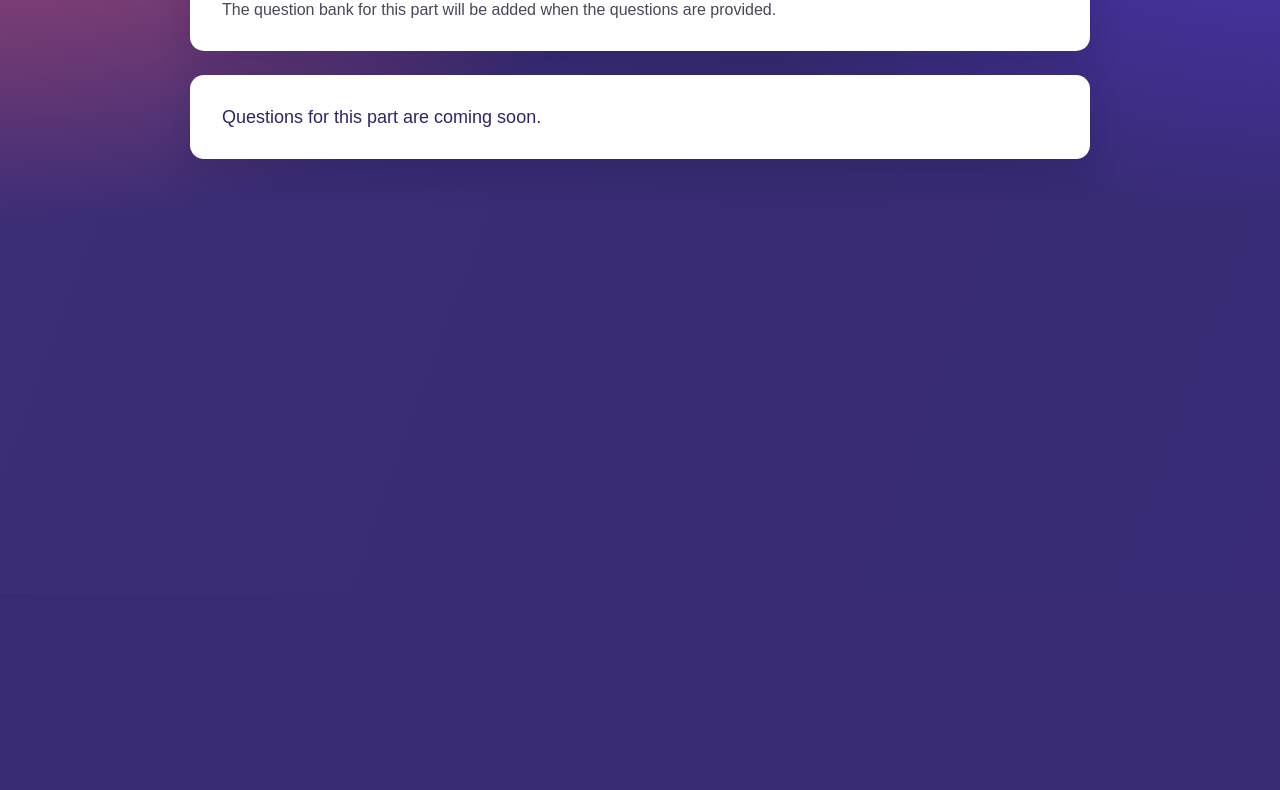
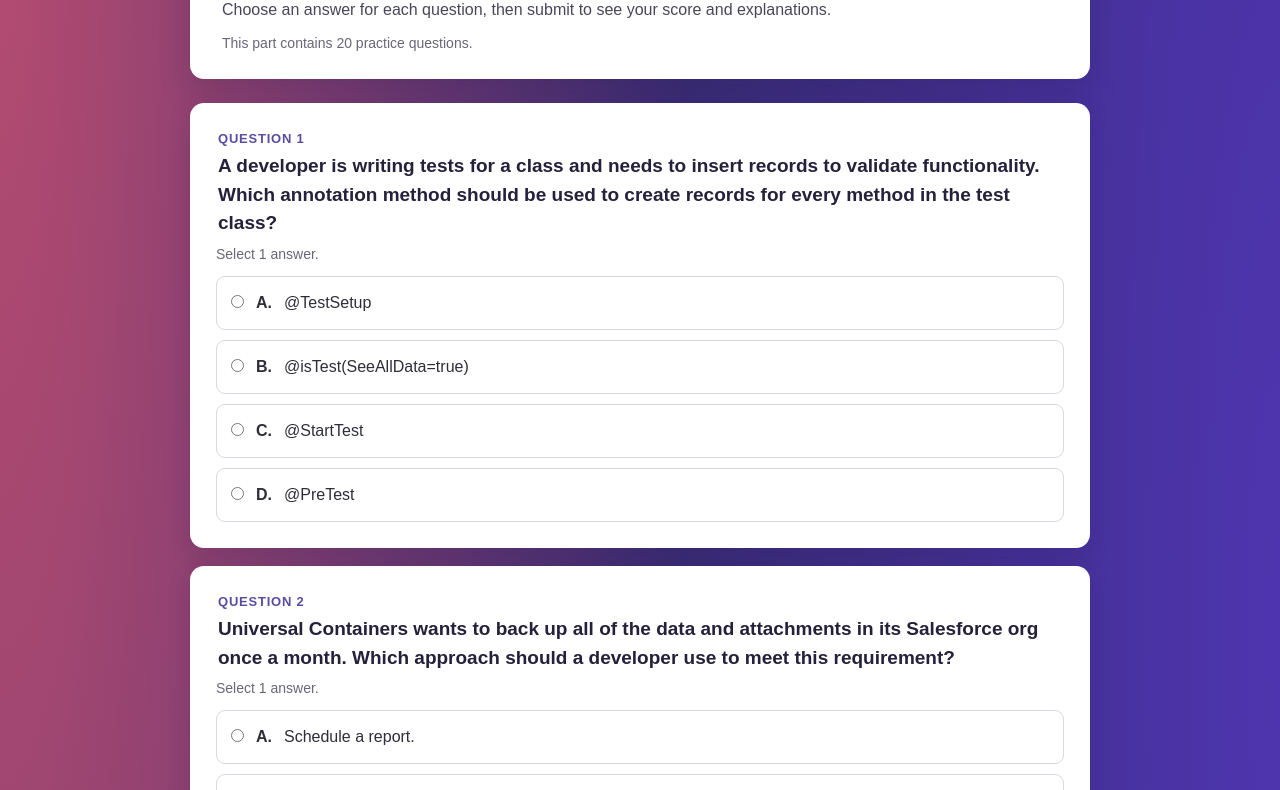
Before and after one commit to jamesdeen1996/jamesdeen.github.io, a plain HTML site: page platform-developer-part.html in a window 1280 px wide. Shown: the part 206-996 px from the top of the page. Before the commit the page ends 800 px from the top, so only its background shows below. Drawn offline with Linux system fonts and the light colour scheme.

Commit message:
Add Platform Developer 1 Part 1 practice quiz (questions 1-20)
Reuse the shared quiz script for Platform Developer 1 via a quizConfig,
preserve line breaks in question prompts for code snippets.

Co-Authored-By: Claude Opus 5.5 <noreply@anthropic.com>

```diff
--- a/css/data-architect.css
+++ b/css/data-architect.css
@@ -110,6 +110,8 @@
   font-size: 19px;
   font-weight: 700;
   line-height: 1.5;
+  white-space: pre-wrap;
+  overflow-wrap: anywhere;
 }
 
 .question-instruction {
--- a/js/data-architect-quiz.js
+++ b/js/data-architect-quiz.js
@@ -5,33 +5,37 @@ const errorMessage = document.querySelector("#quiz-error");
 const submitButton = document.querySelector("#submit-quiz");
 const retryButton = document.querySelector("#retry-quiz");
 const backToPartsButton = document.querySelector("#back-to-parts");
+const config = window.quizConfig ?? {
+  name: "Data Architect",
+  homeUrl: "data-architect-home.html",
+  partCount: 6,
+  parts: {
+    1: window.dataArchitectQuestions,
+    2: window.dataArchitectPart2Questions,
+    3: window.dataArchitectPart3Questions
+  }
+};
 const requestedPart = Number(new URLSearchParams(window.location.search).get("part") || "1");
-const partNumber = Number.isInteger(requestedPart) && requestedPart >= 1 && requestedPart <= 6
+const partNumber = Number.isInteger(requestedPart) && requestedPart >= 1 && requestedPart <= config.partCount
   ? requestedPart
   : 0;
-const questions = partNumber === 1
-  ? window.dataArchitectQuestions
-  : partNumber === 2
-    ? window.dataArchitectPart2Questions
-    : partNumber === 3
-      ? window.dataArchitectPart3Questions
-    : [];
+const questions = config.parts[partNumber] ?? [];
 const partHeading = document.querySelector("#part-number");
 const sampleNote = document.querySelector("#sample-note");
 const comingSoon = document.querySelector("#coming-soon");
 
-document.title = `Data Architect - Part ${partNumber}`;
+document.title = `${config.name} - Part ${partNumber}`;
 
-if (partNumber === 1 || partNumber === 2 || partNumber === 3) {
+if (questions.length > 0) {
   partHeading.textContent = String(partNumber);
-  sampleNote.textContent = `This part contains ${questions.length} practice questions.`;
+  sampleNote.textContent = `This part contains ${questions.length} practice question${questions.length === 1 ? "" : "s"}.`;
   renderQuestions();
   form.addEventListener("submit", submitQuiz);
   retryButton.addEventListener("click", resetQuiz);
   backToPartsButton.addEventListener("click", () => {
-    window.location.href = "data-architect-home.html";
+    window.location.href = config.homeUrl;
   });
-} else if (partNumber >= 4 && partNumber <= 6) {
+} else if (partNumber > 0) {
   partHeading.textContent = String(partNumber);
   document.querySelector("#quiz-intro")?.remove();
   sampleNote.hidden = true;
@@ -39,11 +43,11 @@ if (partNumber === 1 || partNumber === 2 || partNumber === 3) {
   comingSoon.textContent = `Questions for Part ${partNumber} will be added here.`;
   comingSoon.hidden = false;
 } else {
-  document.title = "Data Architect - Part not found";
+  document.title = `${config.name} - Part not found`;
   partHeading.textContent = "Not found";
   sampleNote.hidden = true;
   form.hidden = true;
-  comingSoon.textContent = "Choose a part from the Data Architect parts page.";
+  comingSoon.textContent = `Choose a part from the ${config.name} parts page.`;
   comingSoon.hidden = false;
 }
 
--- /dev/null
+++ b/js/platform-developer-questions.js
@@ -0,0 +1,233 @@
+window.platformDeveloperPart1Questions = [
+  {
+    prompt: "A developer is writing tests for a class and needs to insert records to validate functionality. Which annotation method should be used to create records for every method in the test class?",
+    options: [
+      { id: "A", text: "@TestSetup" },
+      { id: "B", text: "@isTest(SeeAllData=true)" },
+      { id: "C", text: "@StartTest" },
+      { id: "D", text: "@PreTest" }
+    ],
+    answers: ["A"],
+    explanation: "A method annotated with @TestSetup runs once before the test methods, and the records it creates are available to every test method in the class (each method gets a fresh copy, since changes are rolled back). SeeAllData=true exposes existing org data instead of creating test records, and @StartTest and @PreTest are not valid annotations."
+  },
+  {
+    prompt: "Universal Containers wants to back up all of the data and attachments in its Salesforce org once a month. Which approach should a developer use to meet this requirement?",
+    options: [
+      { id: "A", text: "Schedule a report." },
+      { id: "B", text: "Define a Data Export scheduled job." },
+      { id: "C", text: "Create a Schedulable Apex class." },
+      { id: "D", text: "Use the Data Loader command line." }
+    ],
+    answers: ["B"],
+    explanation: "The Data Export service can be scheduled to run monthly and can include images, documents, and attachments, producing a full backup with no code. A report exports only selected fields, and Schedulable Apex or Data Loader command line would require custom building and still wouldn't easily capture all files."
+  },
+  {
+    prompt: "Which two statements accurately represent the MVC framework implementation in Salesforce?",
+    options: [
+      { id: "A", text: "Records created or updated by triggers represent the Model (M) part of the MVC framework." },
+      { id: "B", text: "Validation rules enforce business rules and represent the Controller (C) part of the MVC framework." },
+      { id: "C", text: "Standard and Custom objects used in the app schema represent the View (V) part of the MVC framework." },
+      { id: "D", text: "Lightning component HTML files represent the Model (M) part of the MVC framework." }
+    ],
+    answers: ["A", "B"],
+    explanation: "Records and the data they hold are the Model, and business logic such as validation rules and triggers belongs to the Controller. Objects in the schema are part of the Model, not the View, and Lightning component HTML files are the View, not the Model."
+  },
+  {
+    prompt: "Universal Containers has a large number of custom applications that were built using a third-party JavaScript framework and exposed using Visualforce pages. The company wants to update these applications to apply styling that resembles the look and feel of Lightning Experience. What should the developer do to fulfill the business request in the quickest and most effective manner?",
+    options: [
+      { id: "A", text: "Incorporate the Salesforce Lightning Design System CSS stylesheet into the JavaScript applications." },
+      { id: "B", text: "Enable Available for Lightning Experience, Lightning Communities, and the mobile app on Visualforce pages used by the custom application." },
+      { id: "C", text: "Set the attribute enableLightning to true in the definition." },
+      { id: "D", text: "Rewrite all Visualforce pages as Lightning components." }
+    ],
+    answers: ["A"],
+    explanation: "The Salesforce Lightning Design System (SLDS) is a CSS framework that gives any page the Lightning look and feel, so adding its stylesheet restyles the existing apps without rebuilding them. The Available for Lightning Experience checkbox only controls where a page can be used, not how it looks; enableLightning is not a real attribute; and rewriting every page is the slowest option."
+  },
+  {
+    prompt: "Which process automation should be used to send an outbound message without using Apex code?",
+    options: [
+      { id: "A", text: "Workflow Rule" },
+      { id: "B", text: "Process Builder" },
+      { id: "C", text: "Flow Builder" },
+      { id: "D", text: "Strategy Builder" }
+    ],
+    answers: ["A"],
+    explanation: "Outbound messages are a Workflow Rule action, which sends a SOAP message to an external endpoint with no code. Process Builder can't send outbound messages, and Strategy Builder is for Einstein Next Best Action recommendations."
+  },
+  {
+    prompt: "What does the Lightning Component framework provide to developers?",
+    options: [
+      { id: "A", text: "Support for Classic and Lightning UIs" },
+      { id: "B", text: "Templates to create custom components" },
+      { id: "C", text: "Prebuilt components that can be reused" },
+      { id: "D", text: "Extended governor limits for applications" }
+    ],
+    answers: ["C"],
+    explanation: "The Lightning Component framework includes a library of prebuilt base components (buttons, inputs, data tables, and more) that developers can reuse to build apps faster. It is built for Lightning Experience, not Classic, and it doesn't change governor limits."
+  },
+  {
+    prompt: "What are two benefits of using declarative customizations over code?",
+    options: [
+      { id: "A", text: "Declarative customizations automatically update with each Salesforce release." },
+      { id: "B", text: "Declarative customizations cannot generate run time errors." },
+      { id: "C", text: "Declarative customizations automatically generate test classes." },
+      { id: "D", text: "Declarative customizations generally require less maintenance." }
+    ],
+    answers: ["A", "D"],
+    explanation: "Declarative tools are maintained by Salesforce, so they pick up new features with each release and generally need less upkeep than custom code. They can still fail at run time (for example, a flow fault), and they don't generate test classes."
+  },
+  {
+    prompt: "What are three considerations when using the @InvocableMethod annotation in Apex?",
+    options: [
+      { id: "A", text: "Only one method using the @InvocableMethod annotation can be defined per Apex class." },
+      { id: "B", text: "A method using the @InvocableMethod annotation can have multiple input parameters." },
+      { id: "C", text: "A method using the @InvocableMethod annotation can be declared as Public or Global." },
+      { id: "D", text: "A method using the @InvocableMethod annotation must define a return value." },
+      { id: "E", text: "A method using the @InvocableMethod annotation must be declared as static." }
+    ],
+    answers: ["A", "C", "E"],
+    explanation: "An invocable method must be static and public or global, and a class can contain only one of them. It accepts at most one input parameter (a list), and a return value is optional."
+  },
+  {
+    prompt: "Which code displays the contents of a Visualforce page as a PDF?",
+    options: [
+      { id: "A", text: "<apex:page contentType=\"pdf\">" },
+      { id: "B", text: "<apex:page contentType=\"application/pdf\">" },
+      { id: "C", text: "<apex:page renderAs=\"application/pdf\">" },
+      { id: "D", text: "<apex:page renderAs=\"pdf\">" }
+    ],
+    answers: ["D"],
+    explanation: "Setting renderAs=\"pdf\" on <apex:page> makes Visualforce render the page as a PDF. contentType sets the response's MIME type but doesn't convert the page, and renderAs only accepts \"pdf\", not a MIME type."
+  },
+  {
+    prompt: "What should a developer use to obtain the Id and Name of all the Leads, Accounts, and Contacts that have the company name \"Universal Containers\"?",
+    options: [
+      { id: "A", text: "SELECT lead(id, name), account(id, name), contact(id, name) FROM Lead, Account, Contact WHERE Name = 'Universal Containers'" },
+      { id: "B", text: "FIND 'Universal Containers' IN Name Fields RETURNING lead(id, name), account(id, name), contact(id, name)" },
+      { id: "C", text: "SELECT Lead.id, Lead.Name, Account.Id, Account.Name, Contact.Id, Contact.Name FROM Lead, Account, Contact WHERE CompanyName = 'Universal Containers'" },
+      { id: "D", text: "FIND 'Universal Containers' IN CompanyName Fields RETURNING lead(id, name), account(id, name), contact(id, name)" }
+    ],
+    answers: ["B"],
+    explanation: "SOSL (FIND) searches several objects in one query, and IN NAME FIELDS is a valid search group. SOQL (SELECT) can only query one object in its FROM clause, and CompanyName Fields is not a valid SOSL search group."
+  },
+  {
+    prompt: "How many Accounts will be inserted by the following block of code?\n\nfor (Integer i = 0; i < 500; i++) {\n    Account a = new Account(Name = 'New Account ' + i);\n    insert a;\n}",
+    options: [
+      { id: "A", text: "0" },
+      { id: "B", text: "150" },
+      { id: "C", text: "500" },
+      { id: "D", text: "100" }
+    ],
+    answers: ["A"],
+    explanation: "A transaction allows only 150 DML statements. The 151st insert throws an uncatchable LimitException, and the whole transaction rolls back, so no Accounts are saved. The fix is to add the records to a list and insert the list once, after the loop."
+  },
+  {
+    prompt: "A developer created a new trigger that inserts a Task when a new Lead is created. After deploying to production, an outside integration that reads task records is periodically reporting errors. Which change should the developer make to ensure the integration is not affected with minimal impact to business logic?",
+    options: [
+      { id: "A", text: "Use the Database method with allOrNone set to false." },
+      { id: "B", text: "Deactivate the trigger before the integration runs." },
+      { id: "C", text: "Use a try-catch block after the insert statement." },
+      { id: "D", text: "Remove the Apex class from the integration user's profile." }
+    ],
+    answers: ["A"],
+    explanation: "Database.insert(records, false) allows partial success: valid Tasks are saved and failed rows come back as errors instead of throwing an exception that fails the whole transaction. Deactivating the trigger removes the business logic, a try-catch placed after the insert never catches its error, and profile access to Apex classes doesn't control whether triggers run."
+  },
+  {
+    prompt: "A developer considers the following snippet of code:\n\nBoolean isOK;\nInteger x;\nString theString = 'Hello';\n\nif (isOK == false && theString == 'Hello') {\n    x = 1;\n} else if (isOK == true && theString == 'Hello') {\n    x = 2;\n} else if (isOK != null && theString == 'Hello') {\n    x = 3;\n} else {\n    x = 4;\n}\n\nBased on this code, what is the value of x?",
+    options: [
+      { id: "A", text: "3" },
+      { id: "B", text: "4" },
+      { id: "C", text: "1" },
+      { id: "D", text: "2" }
+    ],
+    answers: ["B"],
+    explanation: "isOK is declared but never assigned, so it is null. null is neither false nor true, and isOK != null is false, so the first three conditions fail and the else branch sets x = 4."
+  },
+  {
+    prompt: "While working in a sandbox, an Apex test fails when run in the Test Framework. However, running the Apex test logic in the Execute Anonymous window succeeds with no exceptions or errors. Why did the method fail in the sandbox test framework but succeed in the Developer Console?",
+    options: [
+      { id: "A", text: "The test method relies on existing data in the sandbox." },
+      { id: "B", text: "The test method does not use System.runAs to execute as a specific user." },
+      { id: "C", text: "The test method is calling an @future method." },
+      { id: "D", text: "The test method has a syntax error in the code." }
+    ],
+    answers: ["A"],
+    explanation: "Test methods can't see org data by default (SeeAllData=false), but Execute Anonymous runs against the real sandbox data. Logic that relies on existing records works in Execute Anonymous and fails in the test unless the test creates its own data."
+  },
+  {
+    prompt: "A developer needs to have records with specific field values in order to test a new Apex class. What should the developer do to ensure the data is available to the test?",
+    options: [
+      { id: "A", text: "Use Anonymous Apex to create the required data." },
+      { id: "B", text: "Use Test.loadData() and reference a JSON file in Documents." },
+      { id: "C", text: "Use Test.loadData() and reference a CSV file in a static resource." },
+      { id: "D", text: "Use SOQL to query the org for the required data." }
+    ],
+    answers: ["C"],
+    explanation: "Test.loadData() inserts test records from a CSV file stored as a static resource, so the test controls the exact field values. Data created with Anonymous Apex or found by querying the org isn't visible to tests by default, and Test.loadData() doesn't read JSON files from Documents."
+  },
+  {
+    prompt: "Which two statements are true about using the @testSetup annotation in an Apex test class?",
+    options: [
+      { id: "A", text: "A method defined with the @testSetup annotation executes once for each test method in the test class and counts towards system limits." },
+      { id: "B", text: "In a test setup method, test data is inserted once and made available for all test methods in the test class." },
+      { id: "C", text: "The @testSetup annotation is not supported when the @isTest(SeeAllData=True) annotation is used." },
+      { id: "D", text: "Records created in the test setup method cannot be updated in individual test methods." }
+    ],
+    answers: ["B", "C"],
+    explanation: "A @testSetup method runs once per test class, not once per test method. Its records are available to every test method, and any changes a method makes are rolled back before the next one runs, so individual methods can update them. Test setup methods can't be used in a class annotated with @isTest(SeeAllData=true)."
+  },
+  {
+    prompt: "A developer must create a Lightning component that allows users to input Contact record information to create a Contact record, including a Salary__c custom field. What should the developer use, along with a lightning-record-edit-form, so that Salary__c field functions as a currency input and is only viewable and editable by users that have the correct field level permissions on Salary__c?",
+    options: [
+      { id: "A", text: "<lightning-input type=\"number\" value=\"Salary__c\" formatter=\"currency\"></lightning-input>" },
+      { id: "B", text: "<lightning-formatted-number value=\"Salary__c\" format-style=\"currency\"></lightning-formatted-number>" },
+      { id: "C", text: "<lightning-input-currency value=\"Salary__c\"></lightning-input-currency>" },
+      { id: "D", text: "<lightning-input-field field-name=\"Salary__c\"></lightning-input-field>" }
+    ],
+    answers: ["D"],
+    explanation: "Inside a lightning-record-edit-form, lightning-input-field reads the field's metadata, so it shows the right input type (currency here) and respects field-level security automatically. lightning-input doesn't check field-level security, lightning-formatted-number only displays a value, and lightning-input-currency doesn't exist."
+  },
+  {
+    prompt: "Which three steps allow a custom Scalable Vector Graphic (SVG) to be included in a Lightning web component?",
+    options: [
+      { id: "A", text: "Upload the SVG as a static resource." },
+      { id: "B", text: "Import the static resource and provide a variable for it in JavaScript." },
+      { id: "C", text: "Reference the import in the HTML template." },
+      { id: "D", text: "Reference the variable in the HTML template." },
+      { id: "E", text: "Import the SVG as a content asset file." }
+    ],
+    answers: ["A", "B", "D"],
+    explanation: "Upload the SVG as a static resource, import it in the component's JavaScript (import svgUrl from '@salesforce/resourceUrl/...') and expose it as a property, then use that property in the template, for example <img src={svgUrl}>. The HTML template can't reference an import directly, only properties on the component."
+  },
+  {
+    prompt: "Which exception type cannot be caught?",
+    options: [
+      { id: "A", text: "CalloutException" },
+      { id: "B", text: "LimitException" },
+      { id: "C", text: "A Custom Exception" },
+      { id: "D", text: "NoAccessException" }
+    ],
+    answers: ["B"],
+    explanation: "When a governor limit is exceeded, Apex throws a System.LimitException, which can't be caught; the transaction stops and rolls back. CalloutException, NoAccessException, and custom exceptions can all be handled with try-catch."
+  },
+  {
+    prompt: "Given the following trigger implementation:\n\ntrigger leadTrigger on Lead (before update) {\n    final ID BUSINESS_RECORDTYPEID = '012500000009Qad';\n\n    for (Lead thisLead : Trigger.new) {\n        if (thisLead.Company != null && thisLead.RecordTypeId != BUSINESS_RECORDTYPEID) {\n            thisLead.RecordTypeId = BUSINESS_RECORDTYPEID;\n        }\n    }\n}\n\nThe developer receives deployment errors every time a deployment is attempted from a sandbox to Production. What should the developer do to ensure a successful deployment?",
+    options: [
+      { id: "A", text: "Ensure the deployment is validated by a System Admin user on Production." },
+      { id: "B", text: "Ensure BUSINESS_RECORDTYPEID is retrieved using Schema.Describe calls." },
+      { id: "C", text: "Ensure a record type with an ID of BUSINESS_RECORDTYPEID exists on Production prior to deployment." },
+      { id: "D", text: "Ensure BUSINESS_RECORDTYPEID is pushed as part of the deployment components." }
+    ],
+    answers: ["B"],
+    explanation: "Record type IDs differ between orgs, so the ID hardcoded from the sandbox doesn't exist in Production and the tests fail during deployment. Look the ID up at run time instead, for example Schema.SObjectType.Lead.getRecordTypeInfosByDeveloperName().get('Business').getRecordTypeId(). Deploying the record type still gives it a new ID in Production, and you can't choose a record's ID."
+  }
+];
+
+window.quizConfig = {
+  name: "Platform Developer 1",
+  homeUrl: "platform-developer-home.html",
+  partCount: 3,
+  parts: {
+    1: window.platformDeveloperPart1Questions
+  }
+};
--- a/platform-developer-part.html
+++ b/platform-developer-part.html
@@ -3,10 +3,11 @@
 <head>
   <meta charset="UTF-8">
   <meta name="viewport" content="width=device-width, initial-scale=1">
-  <title>Platform Developer 1 Practice Quiz</title>
+  <title>Platform Developer 1 - Part 1</title>
   <link rel="stylesheet" href="css/styles.css">
   <link rel="stylesheet" href="css/data-architect.css">
-  <script src="js/platform-developer-part.js" defer></script>
+  <script src="js/platform-developer-questions.js" defer></script>
+  <script src="js/data-architect-quiz.js" defer></script>
 </head>
 <body class="quiz-page">
   <main class="quiz-shell">
@@ -14,11 +15,22 @@
     <header class="quiz-header">
       <p class="eyebrow">Salesforce Certified Platform Developer 1</p>
       <h1>Part <span id="part-number">1</span></h1>
-      <p class="quiz-intro">The question bank for this part will be added when the questions are provided.</p>
+      <p class="quiz-intro" id="quiz-intro">Choose an answer for each question, then submit to see your score and explanations.</p>
+      <p class="sample-note" id="sample-note"></p>
     </header>
-    <section class="coming-soon" id="coming-soon" aria-live="polite">
-      Questions for this part are coming soon.
-    </section>
+
+    <section class="coming-soon" id="coming-soon" hidden></section>
+    <section class="score-summary" id="score-summary" aria-live="polite" tabindex="-1" hidden></section>
+    <p class="quiz-error" id="quiz-error" role="alert" hidden>Answer every question and select the requested number of choices before submitting.</p>
+
+    <form id="quiz-form">
+      <ol class="question-list" id="question-list"></ol>
+      <div class="quiz-actions">
+        <button class="submit-button" id="submit-quiz" type="submit">Submit</button>
+        <button class="retry-button" id="retry-quiz" type="button" hidden>Try again</button>
+        <button class="back-to-parts-button" id="back-to-parts" type="button" hidden>Go back</button>
+      </div>
+    </form>
   </main>
 </body>
 </html>
```
Also changed, not shown: js/platform-developer-part.js (deleted, +0 -15 lines), platform-developer-home.html (+2 -2 lines), 1 other file.
